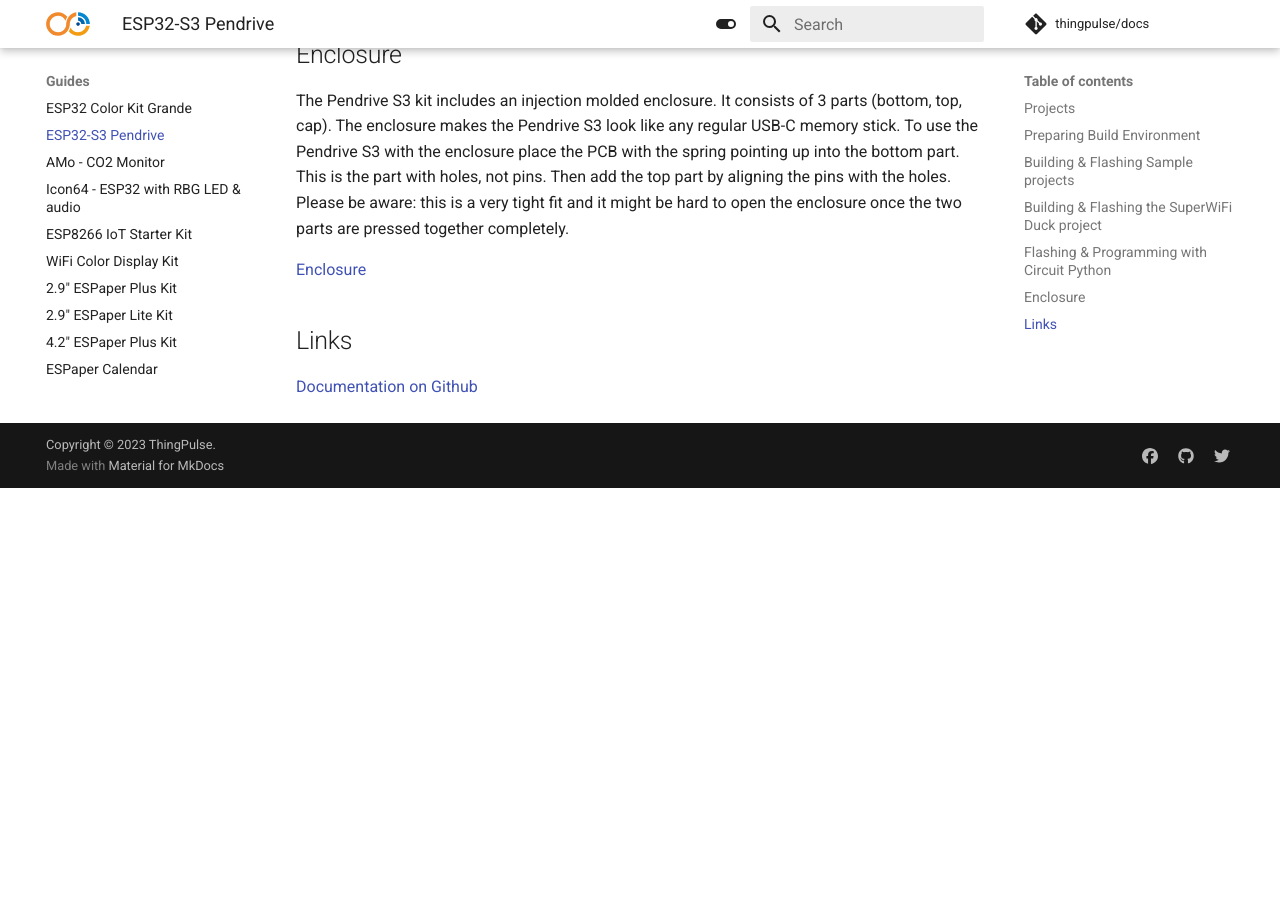
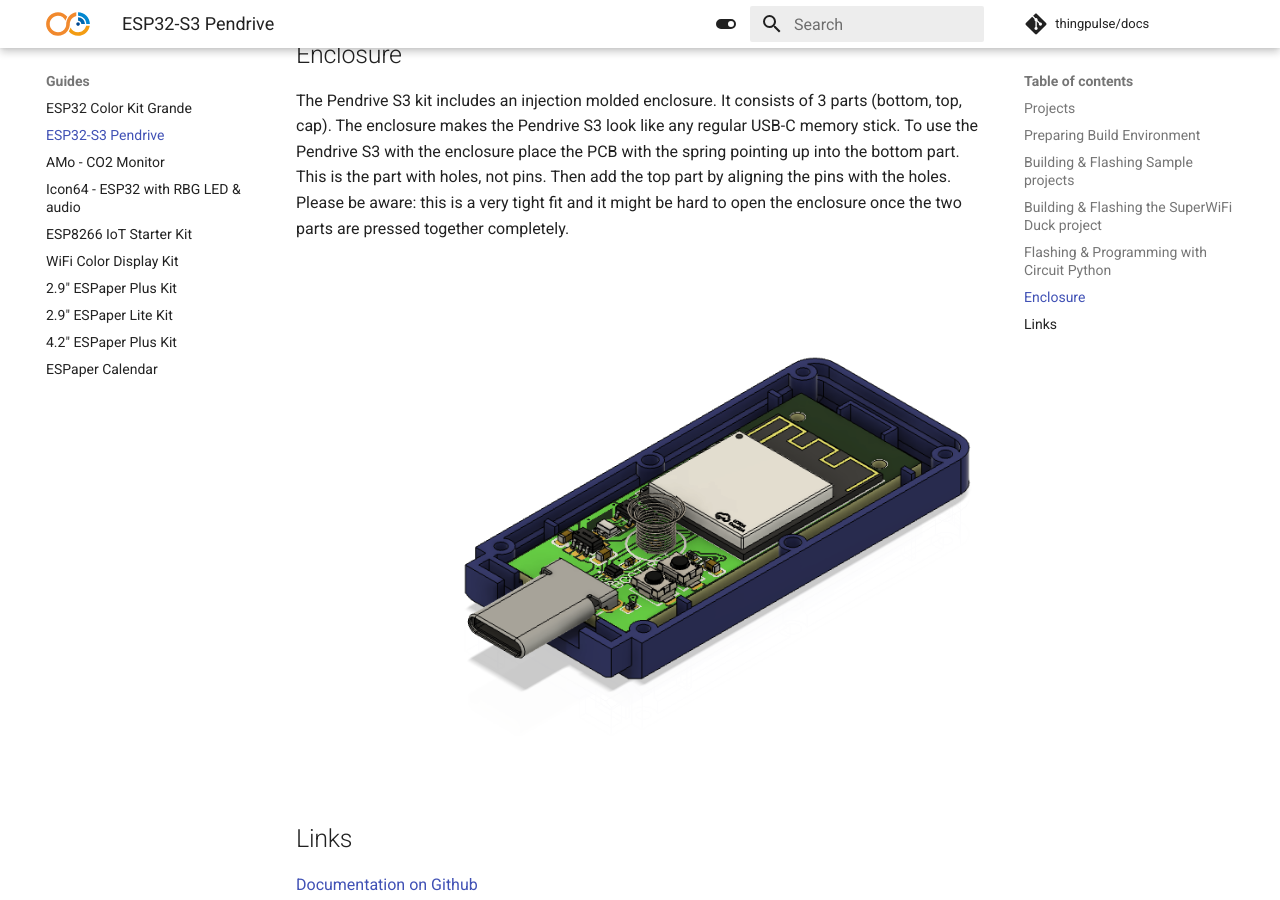
Before and after one commit to ThingPulse/docs, an MkDocs documentation site: the page built from docs/guides/esp32-s3-pendrive.md, in a window 1280 px wide and 900 px high, scrolled down 2182 px. Built offline with MkDocs 1.6.1 and Material for MkDocs 9.7.7, drawn with Linux system fonts in a browser that asks for light colours; comment, search, counter and statistics services are not loaded; before the commit the page ends 2670 px from its top, so only the background shows below that.

Commit message:
Turn link into picture

```diff
--- a/docs/guides/esp32-s3-pendrive.md
+++ b/docs/guides/esp32-s3-pendrive.md
@@ -52,7 +52,7 @@
 this is a very tight fit and it might be hard to open the enclosure once the two parts are pressed together
 completely.
 
-[Enclosure](../img/guides/pendrive-s3/pendrive-s3-enclosure.png)
+![Enclosure](../img/guides/pendrive-s3/pendrive-s3-enclosure.png)
 
 ## Links
 [Documentation on Github](https://github.com/ThingPulse/thingpulse-devices/tree/master/pendrive-s3)
```
